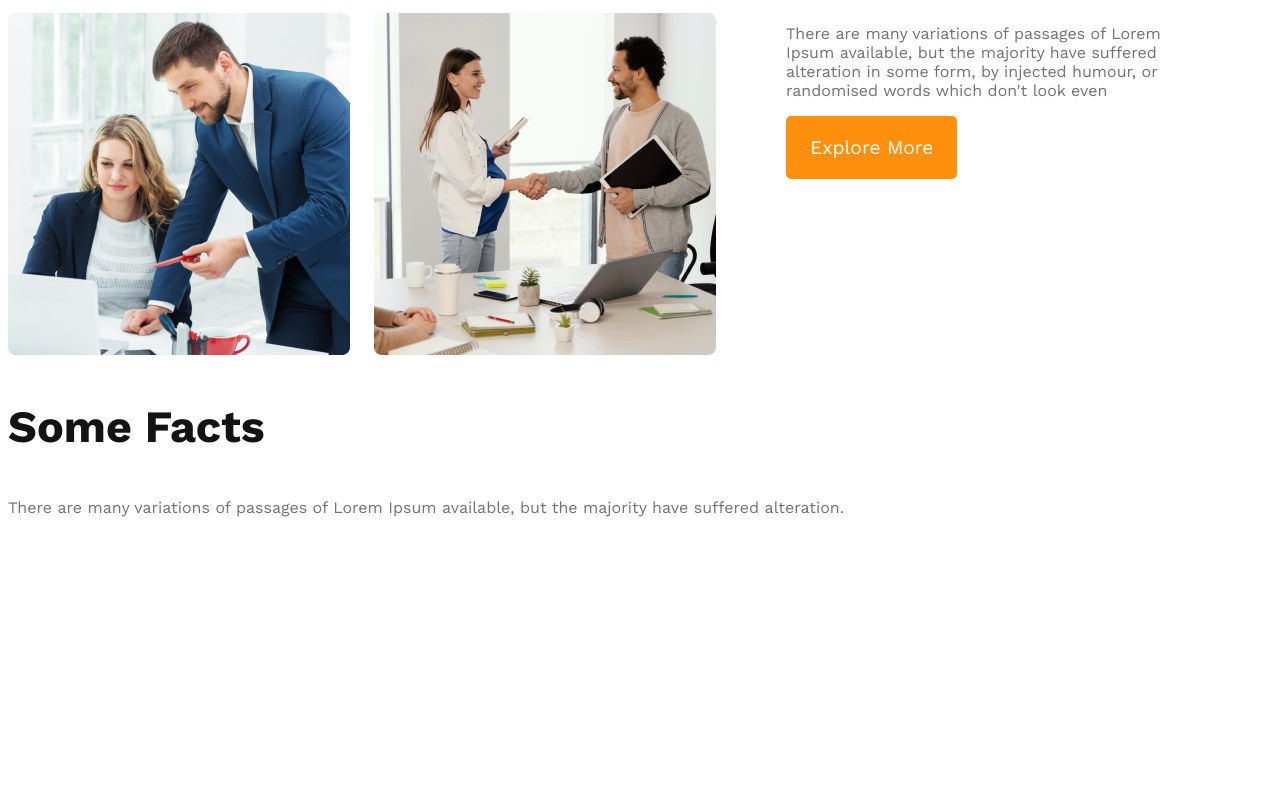
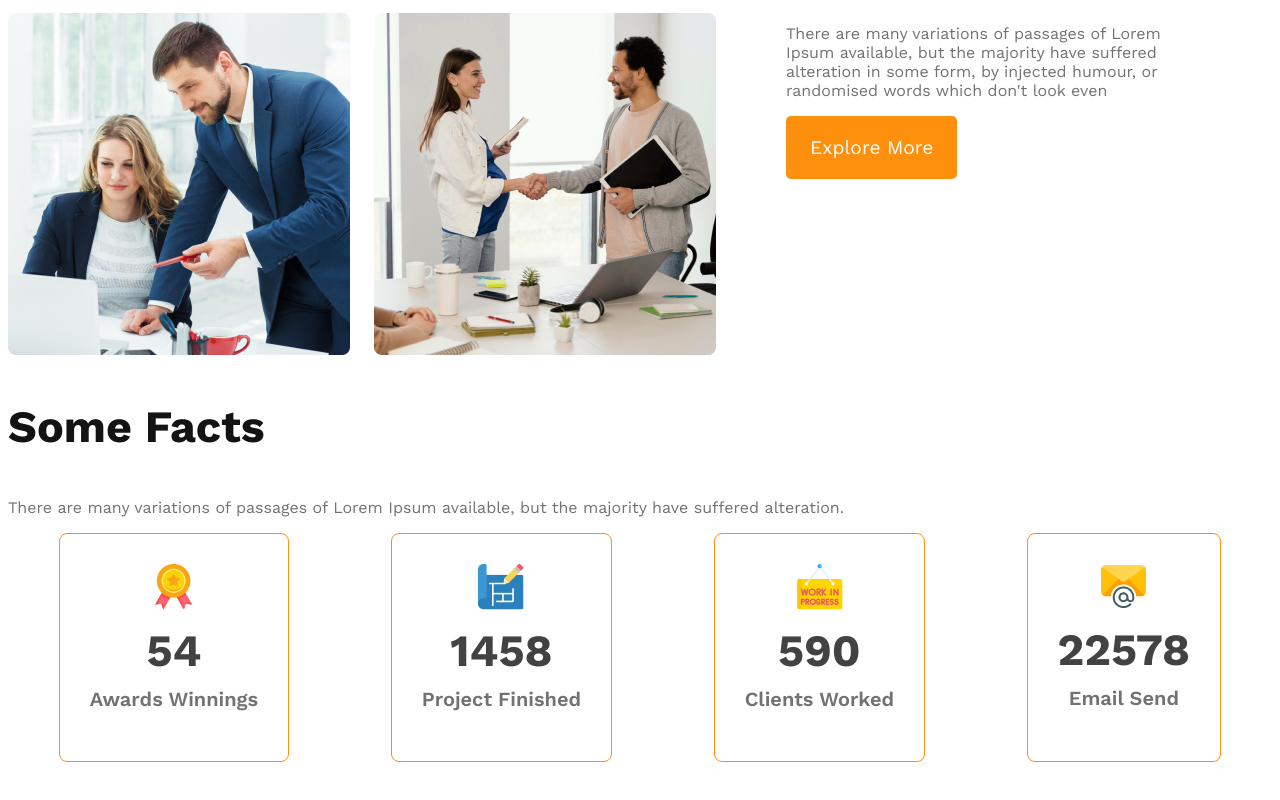
Before and after one commit to ASRAF-JAHAN/g3-architects-website, a plain HTML site: page index.html in a window 1280 px wide. Shown: the part 1433-2233 px from the top of the page. Before the commit the page ends 2020 px from the top, so only its background shows below. Drawn offline with nearby package versions, Linux system fonts and the light colour scheme.

Commit message:
facts work almost done

```diff
--- a/index.html
+++ b/index.html
@@ -57,6 +57,29 @@
     <section class="facts">
        <h3 class="section-title">Some Facts</h3>
        <p class="text-light-grey">There are many variations of passages of Lorem Ipsum available, but the majority have suffered alteration.</p>
+       <div class="facts-card-container">
+        <!-- .card*4>img+h2.card-starts+p.card-title .text-light-grey -->
+        <div class="card">
+            <img src="images/icons/ribon.png" alt="">
+            <h2 class="card-starts">54</h2>
+            <p class="card-title text-light-grey">Awards Winnings</p>
+        </div>
+        <div class="card">
+            <img src="images/icons/projects.png" alt="">
+            <h2 class="card-starts">1458</h2>
+            <p class="card-title text-light-grey">Project Finished</p>
+        </div>
+        <div class="card">
+            <img src="images/icons/customers.png" alt="">
+            <h2 class="card-starts">590</h2>
+            <p class="card-title text-light-grey">Clients Worked</p>
+        </div>
+        <div class="card">
+            <img src="images/icons/email.png" alt="">
+            <h2 class="card-starts">22578</h2>
+            <p class="card-title text-light-grey">Email Send</p>
+        </div>
+       </div>
     </section>
     </main>
     <footer>
--- a/styles/architect.css
+++ b/styles/architect.css
@@ -92,6 +92,28 @@ main{
     color: #FF900E;
     font-weight: 700;
 }
+/* facts section */
+.facts-card-container {
+  display: flex;
+  justify-content: space-around;
+}
+.facts-card-container .card{
+  border-radius: 8px;
+  border: 1px solid #FF900E;
+  text-align: center;
+  padding: 30px;
+}
+.facts-card-container .card-title{
+  font-weight:600 ;
+  font-size: 1.25rem;
+  margin-top: 5px;
+}
+.facts-card-container .card-starts{
+  font-size: 2.8rem;
+  color: #424242;
+  margin-top: 10px;
+  margin-bottom: 10px;
+}
 /* responsive media quary */
 /* mobile devices */
 @media screen and (max-width:576px){
```
